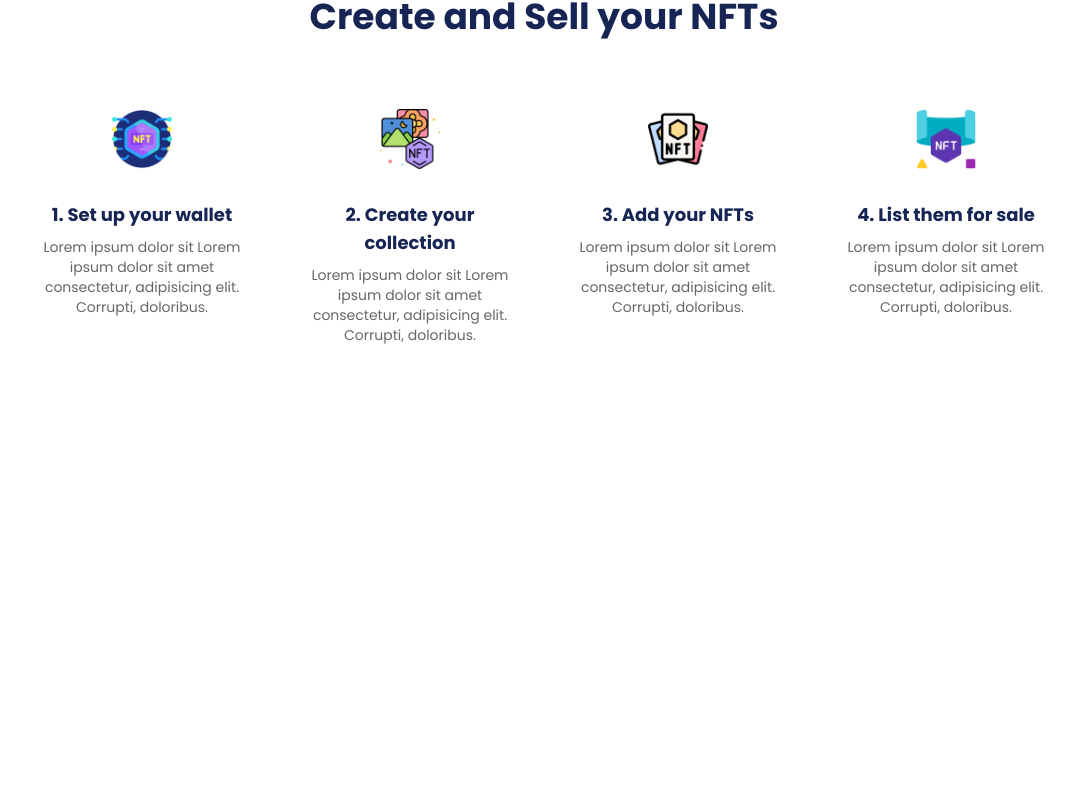
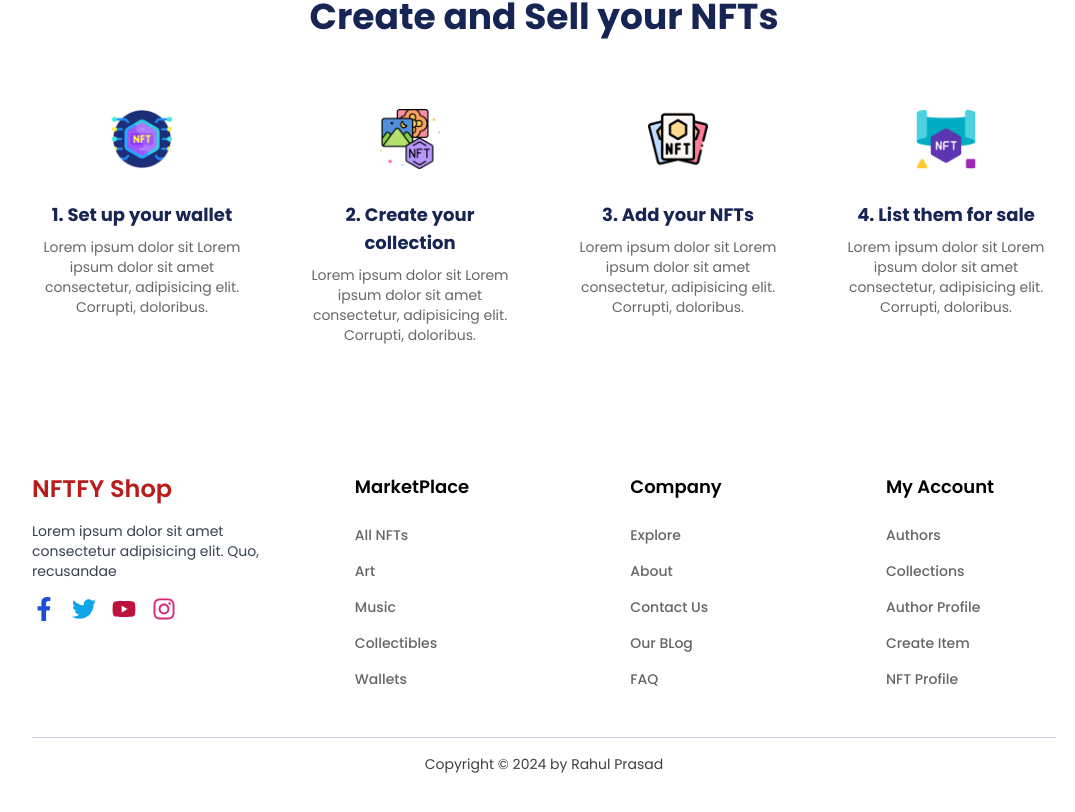
Before and after one commit to rahulpra045/Nft-mkt, a Next.js app: page / in a window 1280 px wide. Shown: the part 3195-4007 px from the top of the page, without its empty margins (96-1171 px from the left). Before the commit the page ends 3620 px from the top, so only its background shows below. Built offline with nearby package versions, Linux system fonts and the light colour scheme.

Commit message:
fotter section

```diff
--- a/app/globals.css
+++ b/app/globals.css
@@ -1,3 +1,12 @@
 @tailwind base;
 @tailwind components;
 @tailwind utilities;
+
+@layer components{
+    .footer__title {
+        @apply text-lg text-black font-semibold mb-6
+    }
+    .footer__link {
+        @apply text-black opacity-60 font-medium mb-4 text-sm cursor-pointer hover:text-blue-600
+    }
+}
--- a/app/layout.tsx
+++ b/app/layout.tsx
@@ -2,6 +2,7 @@ import type { Metadata } from "next";
 import {Poppins} from "next/font/google";
 import "./globals.css";
 import ResponseiveNav from "../components/Home/Navbar/ResponseiveNav"
+import Footer from "@/components/Home/Footer/Footer";
 const font = Poppins({
   weight: ['100','200','300','400','500','600','700','800','900',],
   subsets: ["latin"]
@@ -25,6 +26,7 @@ export default function RootLayout({
       >
         <ResponseiveNav/>
         {children}
+        <Footer/>
       </body>
     </html>
   );
--- /dev/null
+++ b/components/Home/Footer/Footer.tsx
@@ -0,0 +1,56 @@
+import React from 'react'
+import { FaFacebookF, FaInstagram, FaTwitter, FaYoutube } from 'react-icons/fa'
+
+const Footer = () => {
+  return (
+      <div className="pt-12 pb-12">
+          <div className="w-4/5 mx-auto grid grid-cols-1 border-b-[1.5px] border-b-slate-300 pb-8 md:grid-cols-2 lg:grid-cols-3 xl:grid-cols-4 gap-8 items-start">
+          {/* 1 footer part */}
+              <div>
+                  <div className="text-2xl text-red-700 font-semibold mb-4">
+                      NFTFY Shop
+                  </div>
+                  <p className="text-gray-700 text-sm mt-2">Lorem ipsum dolor sit amet consectetur adipisicing elit. Quo, recusandae</p>
+                  <div className="mt-4 flex items-center space-x-4">
+                      <FaFacebookF className="w-6 h-6 text-blue-700" />
+                      <FaTwitter className="w-6 h-6 text-sky-500" />
+                      <FaYoutube className="w-6 h-6 text-rose-700" />
+                      <FaInstagram className="w-6 h-6 text-pink-600"/>
+                  </div>
+              </div>
+                  {/* 2 part */}
+              <div className="md:mx-auto mx-0">
+                  <h1 className="footer__title">MarketPlace</h1>
+                  <p className="footer__link">All NFTs</p>
+                  <p className="footer__link">Art</p>
+                  <p className="footer__link">Music</p>
+                  <p className="footer__link">Collectibles</p>
+                  <p className="footer__link">Wallets</p>
+              </div>
+              {/* 3 part */}
+              <div className="lg:mx-auto mx-0">
+                  <h1 className="footer__title">Company</h1>
+                  <p className="footer__link">Explore</p>
+                  <p className="footer__link">About</p>
+                  <p className="footer__link">Contact Us</p>
+                  <p className="footer__link">Our BLog</p>
+                  <p className="footer__link">FAQ</p>
+              </div>
+              {/* 4 part */}
+              <div className="xl:mx-auto md:mx-auto lg:mx-0 mx-0">
+                  <h1 className="footer__title">My Account</h1>
+                  <p className="footer__link">Authors</p>
+                  <p className="footer__link">Collections</p>
+                  <p className="footer__link">Author Profile</p>
+                  <p className="footer__link">Create Item</p>
+                  <p className="footer__link">NFT Profile</p>
+                  </div>
+          </div>
+          <div className="text-center mt-4 text-sm text-black opacity-75">
+              Copyright © 2024 by Rahul Prasad
+          </div>
+    </div>
+  )
+}
+
+export default Footer
```
